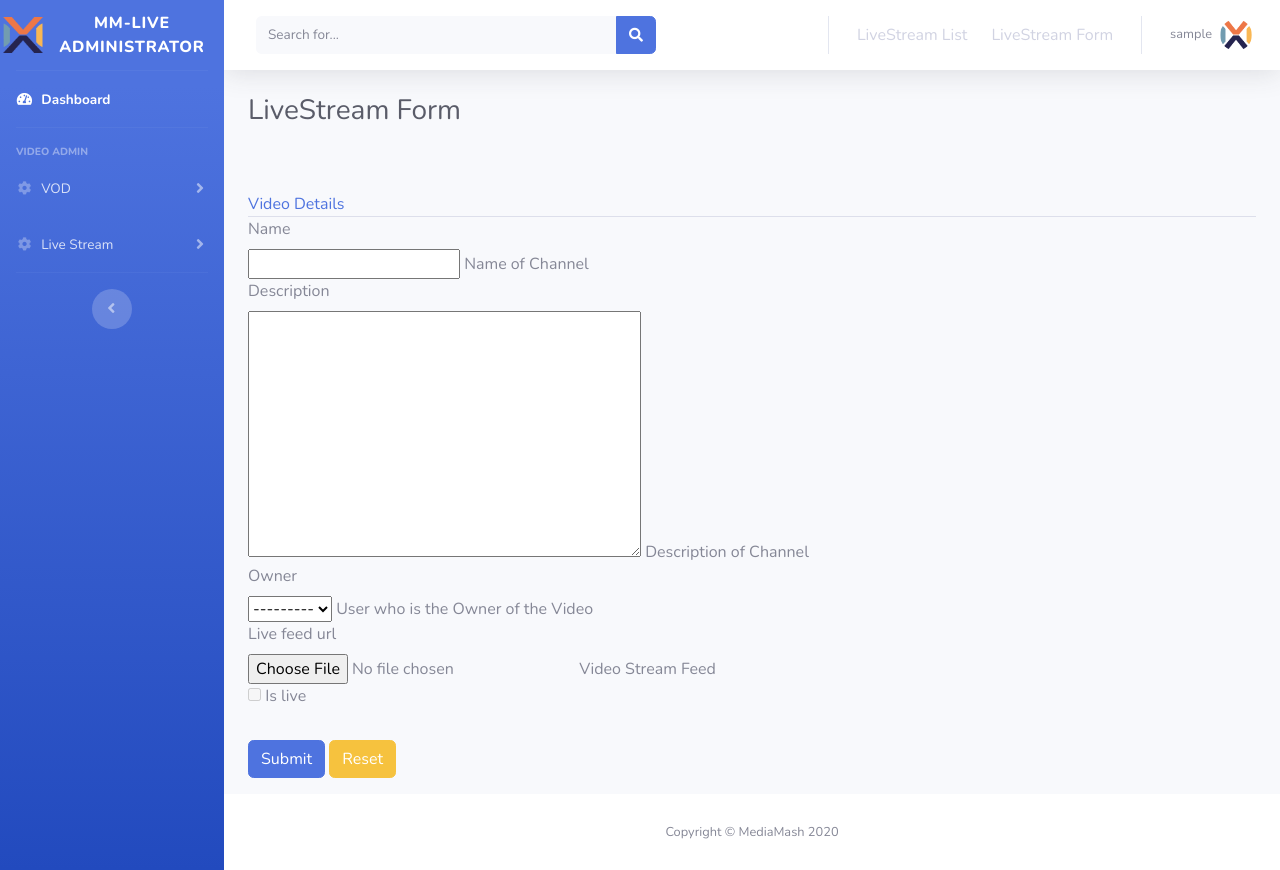
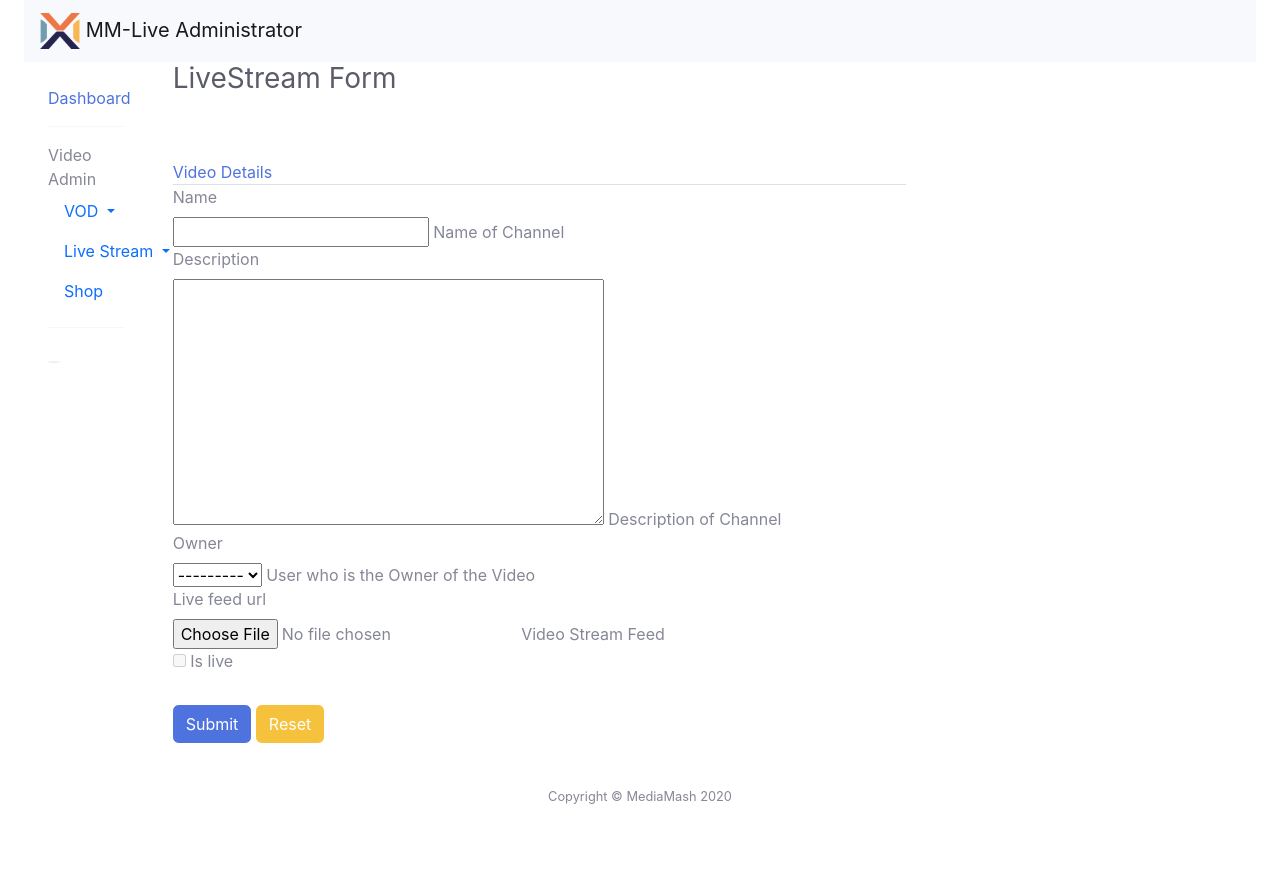
Before and after one commit to MediaMash/mm-live-admin, a Django app: page /video/livestream_add/ in a window 1280 px wide. After the commit the page ends 804 px from the top, so only its background shows below. Run offline with Django 3.2, Linux system fonts and the light colour scheme; the visitor is signed in with stand-in values (Sample User, id 1); data comes from the database, SQL or seed files in the repository; some libraries are stand-ins or nearby versions.

Commit message:
update layout

```diff
--- a/manage.py
+++ b/manage.py
@@ -3,7 +3,7 @@ import os
 import sys
 
 if __name__ == '__main__':
-    os.environ.setdefault('DJANGO_SETTINGS_MODULE', 'video_service.settings.production')
+    os.environ.setdefault('DJANGO_SETTINGS_MODULE', 'video_service.settings.dev')
     try:
         from django.core.management import execute_from_command_line
     except ImportError as exc:
--- a/templates/base.html
+++ b/templates/base.html
@@ -1,5 +1,4 @@
 {% load static %}
-{% load material_form %}
 <!DOCTYPE html>
 <html lang="en">
 <head>
@@ -12,12 +11,10 @@
 
   <link rel="icon" href="{% static 'img/favicon.ico?v=2' %}" />
 
-        <!-- bootsrap -->
   <link href="https://cdn.jsdelivr.net/npm/bootstrap@5.2.0/dist/css/bootstrap.min.css" rel="stylesheet" integrity="sha384-gH2yIJqKdNHPEq0n4Mqa/HGKIhSkIHeL5AyhkYV8i59U5AR6csBvApHHNl/vI1Bx" crossorigin="anonymous">
-
-        <!-- Custom fonts for this template-->
-        <link href="{% static 'assets/src/vendor/fontawesome-free/css/all.min.css' %}" rel="stylesheet" type="text/css">
-        <link href="https://fonts.googleapis.com/css?family=Nunito:200,200i,300,300i,400,400i,600,600i,700,700i,800,800i,900,900i" rel="stylesheet">
+  <link rel="stylesheet" type="text/css" href="{% static 'css/mysite.css' %}">
+  <link rel="preload" href="https://fonts.googleapis.com/css2?family=Open+Sans&family=PT+Sans:wght@400;700&display=swap"  crossorigin="crossorigin" as="font">
+  <link href="https://fonts.googleapis.com/css2?family=Open+Sans&family=PT+Sans:wght@400;700&display=swap" rel="stylesheet">
 
   <!-- Custom styles for this template-->
   <link href=" {% static 'assests/src/css/sb-admin-2.css' %}" rel="stylesheet">
@@ -28,30 +25,49 @@
 
 </head>
 <body id="page-top">
-
-    <!-- Page Wrapper -->
-    <div id="wrapper">
-      <!-- NAV BAR -->
-      <!-- Sidebar -->
-      <ul class="navbar-nav bg-gradient-primary sidebar sidebar-dark accordion" id="accordionSidebar">
-
-        <!-- Sidebar - Brand -->
-        <a class="sidebar-brand d-flex align-items-center justify-content-center" href="index.html">
-          <div class="sidebar-brand-icon">
+<div class="container-fluid">
+  <div class="row">
+    <div>
+      <nav class="navbar navbar-light bg-light" style="background-color: #e3f2fd;">
+        <!-- Topbar -->
+        <a class="navbar-brand" href="index.html">
           <img src="{% static 'assets/img/logo.png' %}" width="40" length="40">
-          </div>
-          <div class="sidebar-brand-text mx-3">MM-Live Administrator</div>
+          MM-Live Administrator
         </a>
 
-        <!-- Divider -->
-        <hr class="sidebar-divider my-0">
+        <div class="collapse navbar-collapse" id="navbarSupportedContent">
+            <!-- Nav Item - User Information -->
+            <ul class="navbar-nav">
+              <li class="nav-item dropdown">
+                <a class="nav-link dropdown-toggle" href="#" id="navbarDropdownMenuLink" role="button" data-toggle="dropdown" aria-haspopup="true" aria-expanded="false">
+                  <img class="img-profile rounded-circle" src="{% static '/assets/img/logo.png' %}" width="20" length="20">
+                </a>
+                <div class="dropdown-menu" aria-labelledby="navbarDropdownMenuLink">
+                  <a class="dropdown-item" href="/accounts/profile">Profile</a>
+                {% if request.user.is_authenticated %}
+                  <a class="dropdown-item" href="/accounts/logout" data-toggle="modal" data-target="#logoutModal">Logout</a>
+                {% else %}
+                  <a class="dropdown-item" href="/accounts/login" data-toggle="modal" data-target="#logoutModal">Login</a>
+                {% endif %}
+                </div>
+              </li>
+            </ul>
 
-        <!-- Nav Item - Dashboard -->
-        <li class="nav-item active">
-          <a class="nav-link" href="/">
-            <i class="fas fa-fw fa-tachometer-alt"></i>
-            <span>Dashboard</span></a>
-        </li>
+          </div>
+      </nav>
+    </div>
+     <!-- End of Topbar -->
+  </div>
+
+
+
+    <div class="container-fluid">
+      <div class="row">
+        <div class="col-1">
+          <br/>
+          <!-- NAV BAR -->
+          <a href="/"><span>Dashboard</span></a>
+
 
           <!-- Divider -->
           <hr class="sidebar-divider">
@@ -61,35 +77,35 @@
           Video Admin
           </div>
 
-        <!-- Nav Item - Pages Collapse Menu -->
+          <ul class="nav flex-column">
             <li class="nav-item">
-          <a class="nav-link collapsed" href="#" data-toggle="collapse" data-target="#collapseTwo" aria-expanded="true" aria-controls="collapseTwo">
-            <i class="fas fa-fw fa-cog"></i>
+              <a class="nav-link dropdown-toggle" data-toggle="dropdown" href="#" role="button" aria-haspopup="true" aria-expanded="false">
                 <span>VOD</span>
               </a>
-          <div id="collapseTwo" class="collapse" aria-labelledby="headingTwo" data-parent="#accordionSidebar">
-            <div class="bg-white py-2 collapse-inner rounded">
-              <h6 class="collapse-header">Video on Demand</h6>
-              <a class="collapse-item" href="/video/video_list">Video Catalog</a>
-              <a class="collapse-item" href="/video/video_add">Add New Video</a>
-            </div>
+              <div class="dropdown-menu">
+                <a class="dropdown-item" href="/video/video_list">Video Catalog</a>
+                <a class="dropdown-item" href="/video/video_add">Add New Video</a>
               </div>
             </li>
-
-        <!-- Nav Item - Pages Collapse Menu -->
             <li class="nav-item">
-          <a class="nav-link collapsed" href="#" data-toggle="collapse" data-target="#collapseThree" aria-expanded="true" aria-controls="collapseThree">
-            <i class="fas fa-fw fa-cog"></i>
+                <a class="nav-link dropdown-toggle" data-toggle="dropdown" href="#" role="button" aria-haspopup="true" aria-expanded="false">
                 <span>Live Stream</span>
                 </a>
-          <div id="collapseThree" class="collapse" aria-labelledby="headingThree" data-parent="#accordionSidebar">
-            <div class="bg-white py-2 collapse-inner rounded">
-              <h6 class="collapse-header">LiveStream Channels</h6>
-              <a class="collapse-item" href="/video/livestream_list">Channels</a>
-              <a class="collapse-item" href="/video/livestream_add">New Channel</a>
-            </div>
+                <div class="dropdown-menu">
+                  <a class="dropdown-item" href="/video/video_list">Video Catalog</a>
+                  <a class="dropdown-item" href="/video/video_add">Add New Video</a>
                 </div>
             </li>
+            <li class="nav-item">
+              <a class="nav-link" href="#">Shop</a>
+            </li>
+            <li class="nav-item">
+              <div class="dropdown-menu">
+                <a class="dropdown-item" href="/shop/product_list">Products</a>
+                <a class="dropdown-item" href="/shop/video_product_list">Add Product to Video</a>
+              </div>
+            </li>
+          </ul>
 
           <!-- Divider -->
           <hr class="sidebar-divider">
@@ -99,97 +115,15 @@
             <button class="rounded-circle border-0" id="sidebarToggle"></button>
           </div>
 
-      </ul>
           <!-- End of Sidebar -->
-
+        </div>
+      <div class="col-8">
         <!-- Content Wrapper -->
         <div id="content-wrapper" class="d-flex flex-column">
 
         <!-- Main Content -->
         <div id="content">
 
-            <!-- Topbar -->
-            <nav class="navbar navbar-expand navbar-light bg-white topbar mb-4 static-top shadow">
-
-              <!-- Sidebar Toggle (Topbar) -->
-              <button id="sidebarToggleTop" class="btn btn-link d-md-none rounded-circle mr-3">
-                <i class="fa fa-bars"></i>
-              </button>
-
-              <!-- Topbar Search -->
-              <form class="d-none d-sm-inline-block form-inline mr-auto ml-md-3 my-2 my-md-0 mw-100 navbar-search">
-                <div class="input-group">
-                  <input type="text" class="form-control bg-light border-0 small" placeholder="Search for..." aria-label="Search" aria-describedby="basic-addon2">
-                  <div class="input-group-append">
-                    <button class="btn btn-primary" type="button">
-                      <i class="fas fa-search fa-sm"></i>
-                    </button>
-                  </div>
-                </div>
-              </form>
-
-              <!-- Topbar Navbar -->
-              <ul class="navbar-nav ml-auto">
-
-                <!-- Nav Item - Search Dropdown (Visible Only XS) -->
-                <li class="nav-item dropdown no-arrow d-sm-none">
-                  <a class="nav-link dropdown-toggle" href="#" id="searchDropdown" role="button" data-toggle="dropdown" aria-haspopup="true" aria-expanded="false">
-                    <i class="fas fa-search fa-fw"></i>
-                  </a>
-                  <!-- Dropdown - Messages -->
-                  <div class="dropdown-menu dropdown-menu-right p-3 shadow animated--grow-in" aria-labelledby="searchDropdown">
-                    <form class="form-inline mr-auto w-100 navbar-search">
-                      <div class="input-group">
-                        <input type="text" class="form-control bg-light border-0 small" placeholder="Search for..." aria-label="Search" aria-describedby="basic-addon2">
-                        <div class="input-group-append">
-                          <button class="btn btn-primary" type="button">
-                            <i class="fas fa-search fa-sm"></i>
-                          </button>
-                        </div>
-                      </div>
-                    </form>
-                  </div>
-                </li>
-
-
-                <div class="topbar-divider d-none d-sm-block"></div>
-                  {% block bread_crumb %}{% endblock %}
-                <div class="topbar-divider d-none d-sm-block"></div>
-                <!-- Nav Item - User Information -->
-                <li class="nav-item dropdown no-arrow">
-                  {% if request.user.is_authenticated %}
-                    <a class="nav-link dropdown-toggle" href="#" id="userDropdown" role="button" data-toggle="dropdown" aria-haspopup="true" aria-expanded="false">
-                      <span class="mr-2 d-none d-lg-inline text-gray-600 small">{{ request.user }}</span>
-                      <img class="img-profile rounded-circle" src="{% static '/assets/img/logo.png' %}" width="20" length="20">
-                    </a>
-                  {% endif %}
-                  <!-- Dropdown - User Information -->
-                  <div class="dropdown-menu dropdown-menu-right shadow animated--grow-in" aria-labelledby="userDropdown">
-                    {% if request.user.is_authenticated %}
-                      <a class="dropdown-item" href="/accounts/profile">
-                        <i class="fas fa-user fa-sm fa-fw mr-2 text-gray-400"></i>
-                        Profile
-                      </a>
-                    {% endif %}
-                    <div class="dropdown-divider"></div>
-                      {% if request.user.is_authenticated %}
-                      <a class="dropdown-item" href="/accounts/logout" data-toggle="modal" data-target="#logoutModal">
-                        <i class="fas fa-sign-out-alt fa-sm fa-fw mr-2 text-gray-400"></i>
-                        Logout
-                      </a>
-                      {% else %}
-                      <a class="dropdown-item" href="/accounts/login" data-toggle="modal" data-target="#logoutModal">
-                        <i class="fas fa-sign-out-alt fa-sm fa-fw mr-2 text-gray-400"></i>
-                        Login
-                      </a>
-                      {% endif %}
-                  </div>
-                </li>
-
-              </ul>
-
-            </nav>
-            <!-- End of Topbar -->
         <!-- Begin Page Content -->
         <div class="container-fluid">
 
@@ -221,6 +155,24 @@
         </div> <!-- row collapse -->
         </div> <!-- container fluid collapse -->
         </div><!-- .content-wrapper collapse -->
+        </div>
+      </div>
+    </div>
+  </div>
+</div>
+
+
+
+
+
+
+
+
+
+
+
+
+
 <!-- Footer -->
 <footer class="sticky-footer bg-white">
 <div class="container my-auto">
--- a/templates/static_pages/index.html
+++ b/templates/static_pages/index.html
@@ -1,5 +1,5 @@
 {% extends "base.html" %}
-
+{% load static %}
 {% block content %}
 
         <!-- Content Wrapper -->
```
Lines whose indentation alone changed are shown as unchanged.
